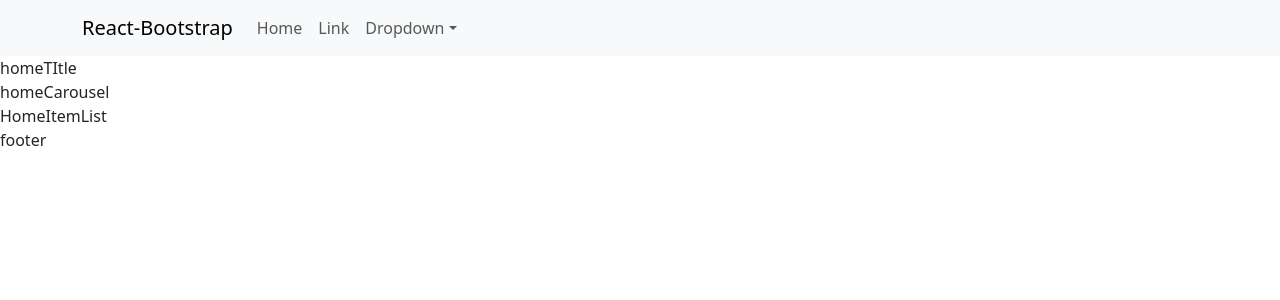
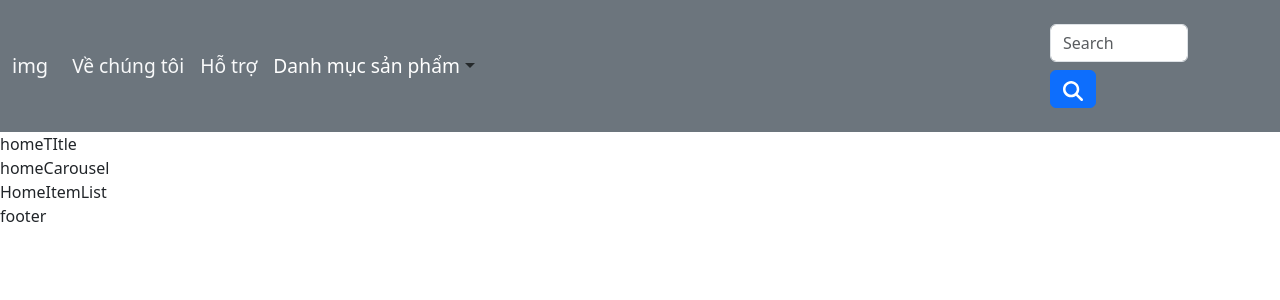
Before and after one commit to MinhBTHE186598/OnlineShop, a React (Create React App) app: page / in a window 1280 px wide. Shown: the top 300 px of the page. Built offline with nearby package versions, Linux system fonts and the light colour scheme.

Commit message:
18/5: Home page

```diff
--- a/package.json
+++ b/package.json
@@ -10,11 +10,12 @@
     "react": "^18.3.1",
     "react-bootstrap": "^2.10.2",
     "react-dom": "^18.3.1",
+    "react-icons": "^5.2.1",
     "react-scripts": "5.0.1",
     "web-vitals": "^2.1.4"
   },
   "scripts": {
-    "start": "GENERATE_SOURCEMAP=false react-scripts start",
+    "start": "react-scripts start",
     "build": "react-scripts build",
     "test": "react-scripts test",
     "eject": "react-scripts eject"
@@ -36,8 +37,5 @@
       "last 1 firefox version",
       "last 1 safari version"
     ]
-  },
-  "devDependencies": {
-    "cross-env": "^7.0.3"
   }
 }
--- a/src/components/Header.js
+++ b/src/components/Header.js
@@ -1,35 +1,46 @@
 import React from 'react'
+import Button from 'react-bootstrap/Button';
 import Container from 'react-bootstrap/Container';
+import Form from 'react-bootstrap/Form';
 import Nav from 'react-bootstrap/Nav';
 import Navbar from 'react-bootstrap/Navbar';
 import NavDropdown from 'react-bootstrap/NavDropdown';
-
+import Row from 'react-bootstrap/Row';
+import Col from 'react-bootstrap/Col';
+import { FaMagnifyingGlass } from "react-icons/fa6";
+import logo from '../logo.svg'
 
 function header() {
   return (
     <div>
-      <Navbar expand="lg" className="bg-body-tertiary">
+      <Navbar expand="lg" className="bg-secondary" style={{ padding: '20px 0', fontSize: 'larger' }}>
         <Container>
-          <Navbar.Brand href="#home">React-Bootstrap</Navbar.Brand>
+          <Navbar.Brand href="#home" className='link-light link-opacity-50-hover'>img</Navbar.Brand>
           <Navbar.Toggle aria-controls="basic-navbar-nav" />
           <Navbar.Collapse id="basic-navbar-nav">
             <Nav className="me-auto">
-              <Nav.Link href="#home">Home</Nav.Link>
-              <Nav.Link href="#link">Link</Nav.Link>
-              <NavDropdown title="Dropdown" id="basic-nav-dropdown">
-                <NavDropdown.Item href="#action/3.1">Action</NavDropdown.Item>
-                <NavDropdown.Item href="#action/3.2">
-                  Another action
-                </NavDropdown.Item>
-                <NavDropdown.Item href="#action/3.3">Something</NavDropdown.Item>
+              <Nav.Link href="#home" className='link-light link-opacity-50-hover'>Về chúng tôi</Nav.Link>
+              <Nav.Link href="#link" className='link-light link-opacity-50-hover'>Hỗ trợ</Nav.Link>
+              <NavDropdown title={<span className="text-white my-auto">Danh mục sản phẩm</span>} id="nav-dropdown">
+                <NavDropdown.Item href="#action/3.1">Mục A</NavDropdown.Item>
+                <NavDropdown.Item href="#action/3.2">Mục B</NavDropdown.Item>
+                <NavDropdown.Item href="#action/3.3">Mục C</NavDropdown.Item>
                 <NavDropdown.Divider />
-                <NavDropdown.Item href="#action/3.4">
-                  Separated link
-                </NavDropdown.Item>
+                <NavDropdown.Item href="#action/3.4">Mục D</NavDropdown.Item>
               </NavDropdown>
             </Nav>
           </Navbar.Collapse>
         </Container>
+        <Form inline style={{ marginRight: '5%', width: "15vw" }}>
+          <Row>
+            <Col xs="auto" className='p-1' style={{ width: "80%" }}>
+              <Form.Control type="text" placeholder="Search" />
+            </Col>
+            <Col xs="auto" className='p-1'>
+              <Button type="submit"> <FaMagnifyingGlass size={"20px"} /> </Button>
+            </Col>
+          </Row>
+        </Form>
       </Navbar>
     </div>
   )
```
Also changed, not shown: 1 other file (tests, documents, lock files or other folders).
